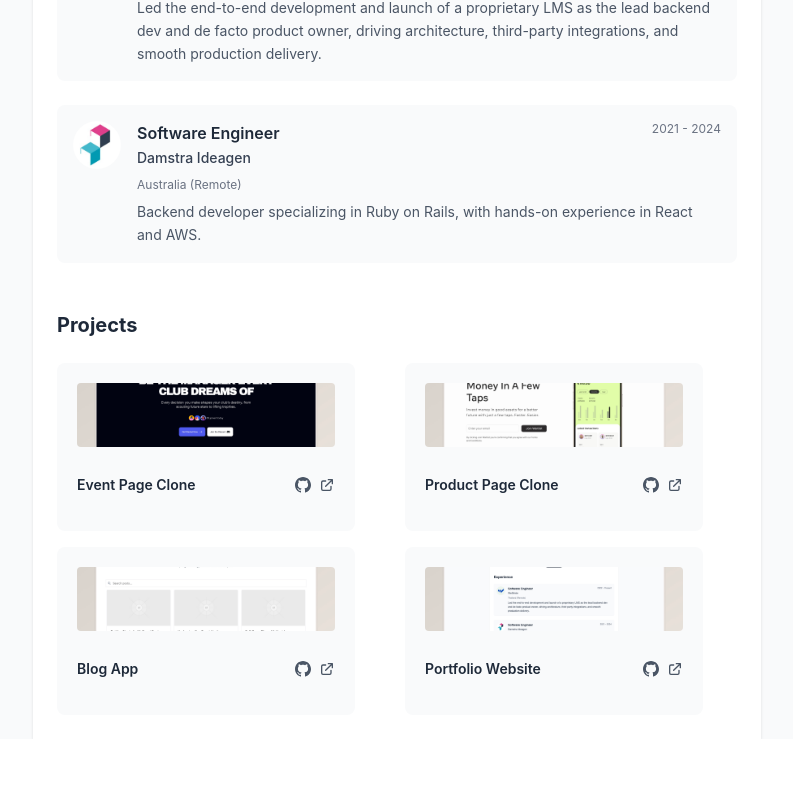
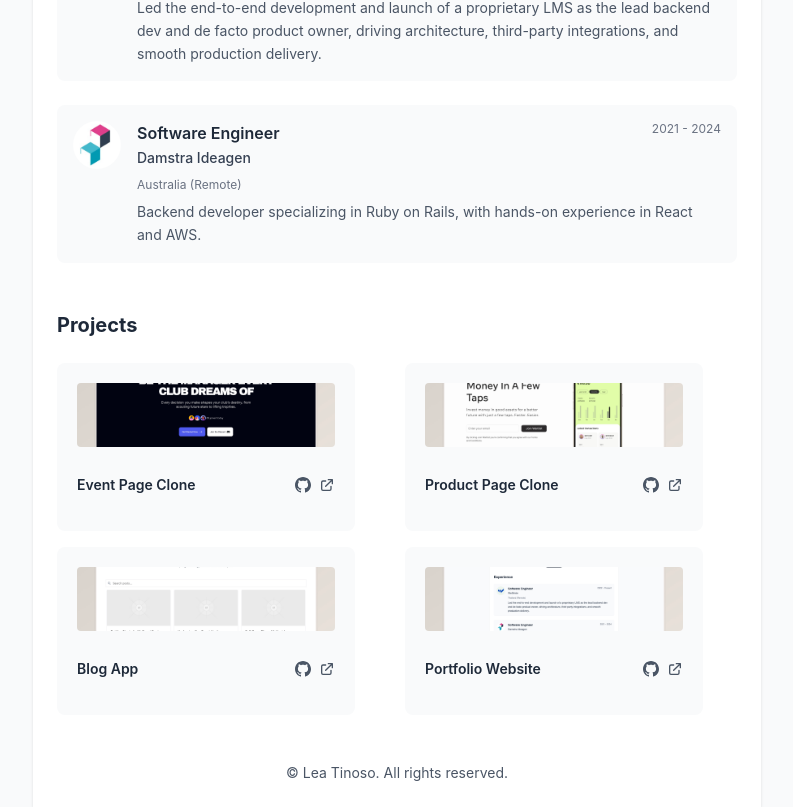
Before and after one commit to lea927/portfolio-v2, a React (Vite) app: page / in a window 1280 px wide. Shown: the part 423-1230 px from the top of the page, without its empty margins (243-1036 px from the left). Before the commit the page ends 1162 px from the top, so only its background shows below. Built offline with nearby package versions, Linux system fonts and the light colour scheme.

Commit message:
feat: add footer and update CTA

```diff
--- a/src/App.jsx
+++ b/src/App.jsx
@@ -2,6 +2,7 @@ import Hero from './components/Hero'
 import Experience from './components/Experience'
 import Navbar from './components/Navbar'
 import Projects from './components/Projects'
+import Footer from './components/Footer'
 
 function App() {
   return (
@@ -11,6 +12,7 @@ function App() {
         <Hero />
         <Experience />
         <Projects />
+        <Footer />
       </div>
     </div>
   )
--- a/src/components/Button.jsx
+++ b/src/components/Button.jsx
@@ -1,4 +1,15 @@
-function Button({ text }) {
+function Button({ text, link }) {
+  if (link) {
+    return (
+      <a
+        href={link}
+        className="inline-block bg-gray-800 text-gray-200 cursor-pointer hover:opacity-75 transition-opacity duration-200 px-4 py-2 rounded-full text-sm no-underline"
+      >
+        {text}
+      </a>
+    )
+  }
+
   return (
     <button
       className="bg-gray-800 text-gray-200 cursor-pointer hover:opacity-75 transition-opacity duration-200 px-4 py-2 rounded-full text-sm"
--- /dev/null
+++ b/src/components/Footer.jsx
@@ -0,0 +1,9 @@
+function Footer() {
+  return (
+    <footer className="text-gray-600 text-center p-6">
+      <p className="text-sm">© Lea Tinoso. All rights reserved.</p>
+    </footer>
+  )
+}
+
+export default Footer
--- a/src/components/Hero.jsx
+++ b/src/components/Hero.jsx
@@ -8,7 +8,7 @@ function Hero() {
       <h1 className='font-bold text-2xl text-gray-800'>Lea Tinoso</h1>
       <p className='text-sm'>Full-stack dev with front-end flair and back-end bias.</p>
       <div className='m-4'>
-        <Button text="Get in touch"/>
+        <Button text="Get in touch" link="mailto:lealyn.tinoso@gmail.com" />
       </div>
     </div>
   )
```
